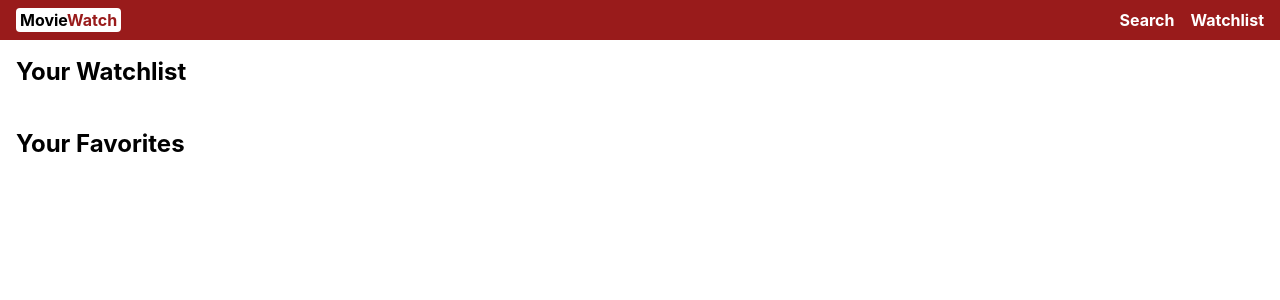
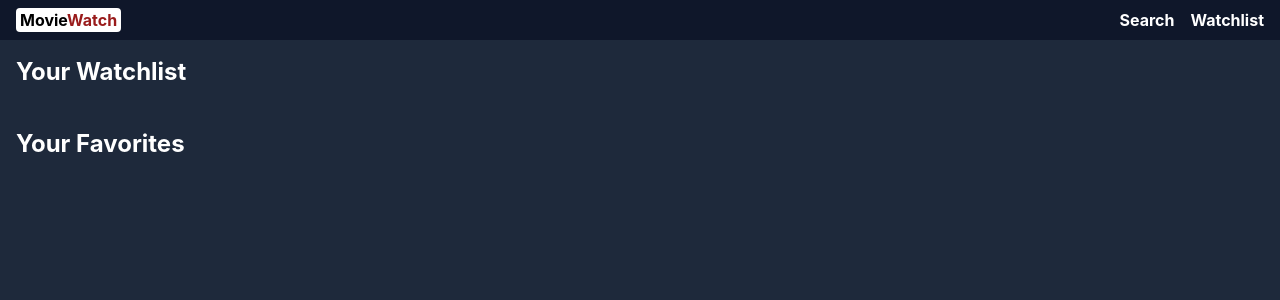
Before and after one commit to seananth/movie-watchlist, a React (Create React App) app: page /watchlist in a window 1280 px wide. Shown: the top 300 px of the page. Built offline with nearby package versions, Linux system fonts and the light colour scheme.

Commit message:
Colors and styling

```diff
--- a/src/components/MovieCard.jsx
+++ b/src/components/MovieCard.jsx
@@ -5,7 +5,7 @@ import { MovieControls } from "./MovieControls";
 export const MovieCard = ({ movie }) => {
   return (
     <div>
-      <div className="border rounded-lg shadow hover:shadow-md">
+      <div className="rounded-lg shadow hover:shadow-md bg-slate-900">
         <div className="relative overflow-hidden">
           {movie.poster_path ? (
             <img
--- a/src/components/MovieControls.jsx
+++ b/src/components/MovieControls.jsx
@@ -29,14 +29,14 @@ export const MovieControls = ({ movie }) => {
     <div className="flex">
       {favoritesSwitch ? (
         <button
-          className={`rounded-b font-bold w-1/3 p-2 bg-white hover:text-black hover:cursor-pointer text-amber-400`}
+          className={`rounded-b font-bold w-1/3 p-2 bg-slate-900 hover:text-white hover:cursor-pointer text-amber-400`}
           onClick={() => removeFromFavorites(movie.id)}
         >
           <FontAwesomeIcon icon={faStar} />
         </button>
       ) : (
         <button
-          className={`rounded-b font-bold w-1/3 p-2 bg-white hover:text-amber-400 hover:cursor-pointer text-black`}
+          className={`rounded-b font-bold w-1/3 p-2 bg-slate-900 hover:text-amber-400 hover:cursor-pointer text-white`}
           onClick={() => addToFavorites(movie)}
         >
           <FontAwesomeIcon icon={faStar} />
@@ -45,14 +45,14 @@ export const MovieControls = ({ movie }) => {
 
       {buttonSwitch ? (
         <button
-          className="rounded-b hover:rounded-l-none font-bold w-2/3 p-2 bg-white hover:bg-red-800 hover:text-white hover:cursor-pointer"
+          className="rounded-b hover:rounded-l-none font-bold w-2/3 p-2 bg-slate-900 hover:bg-red-800 text-red-700 hover:text-white hover:cursor-pointer"
           onClick={() => removeFromWatchlist(movie.id)}
         >
           <FontAwesomeIcon icon={faTrash} /> Remove
         </button>
       ) : (
         <button
-          className="rounded-b hover:rounded-l-none font-bold w-2/3 p-2 bg-white hover:bg-red-800 hover:text-white hover:cursor-pointer"
+          className="rounded-b hover:rounded-l-none font-bold w-2/3 p-2 bg-slate-900 hover:bg-red-800 text-white hover:cursor-pointer"
           onClick={() => addToWatchlist(movie)}
         >
           <FontAwesomeIcon icon={faPlus} /> Add
--- a/src/components/MovieListSection.jsx
+++ b/src/components/MovieListSection.jsx
@@ -4,7 +4,7 @@ import { MovieCard } from "./MovieCard";
 export const MovieListSection = ({ list, title }) => {
   return (
     <section id={title} className="py-4">
-      <p className="font-bold text-2xl pb-2">{title}</p>
+      <p className="font-bold text-2xl text-white pb-2">{title}</p>
       <div className="grid grid-cols-2 md:grid-cols-3 lg:grid-cols-4 xl:grid-cols-5 gap-4">
         {list.length > 0
           ? list.map((movie) => <MovieCard movie={movie} key={movie.id} />)
--- a/src/components/Navbar.jsx
+++ b/src/components/Navbar.jsx
@@ -4,7 +4,7 @@ import { Container } from "./Container";
 
 export const Navbar = () => {
   return (
-    <div className="bg-red-800">
+    <div className="bg-slate-900">
       <Container>
         <div className="flex justify-between py-2 text-white font-bold">
           <Link className="bg-white rounded px-1 text-black" to="/">
--- a/src/components/SearchBar.jsx
+++ b/src/components/SearchBar.jsx
@@ -2,13 +2,15 @@ import React from "react";
 
 export const SearchBar = ({ handleSearch, searchQuery }) => {
   return (
-    <section id="Search" className="flex justify-center py-4">
+    <section id="Search" className="flex flex-col items-center pt-4 text-white text-center">
+      <p className="text-4xl font-bold">Explore movies</p>
+      <p className="text-2xl mb-4 font-semibold">Find your favorites and plan your next move night!</p>
       <input
         type="text"
         value={searchQuery}
         onChange={(e) => handleSearch(e)}
         placeholder="Search movies.."
-        className="border rounded p-2 w-full lg:w-1/2 my-1"
+        className="border rounded shadow-md p-2 w-full lg:w-1/2 text-slate-900"
       />
     </section>
   );
--- a/src/pages/Search.jsx
+++ b/src/pages/Search.jsx
@@ -43,7 +43,7 @@ export const Search = () => {
   };
 
   return (
-    <div>
+    <div className="bg-slate-800">
       <Navbar />
       <Container>
         <SearchBar handleSearch={handleSearch} searchQuery={searchQuery} />
--- a/src/pages/Watchlist.jsx
+++ b/src/pages/Watchlist.jsx
@@ -9,7 +9,7 @@ export const Watchlist = () => {
   const { watchlist, favorites } = useContext(GlobalContext);
 
   return (
-    <div>
+    <div className="bg-slate-800 min-h-screen">
       <Navbar />
       <Container>
         <MovieListSection list={watchlist} title="Your Watchlist" />
```
